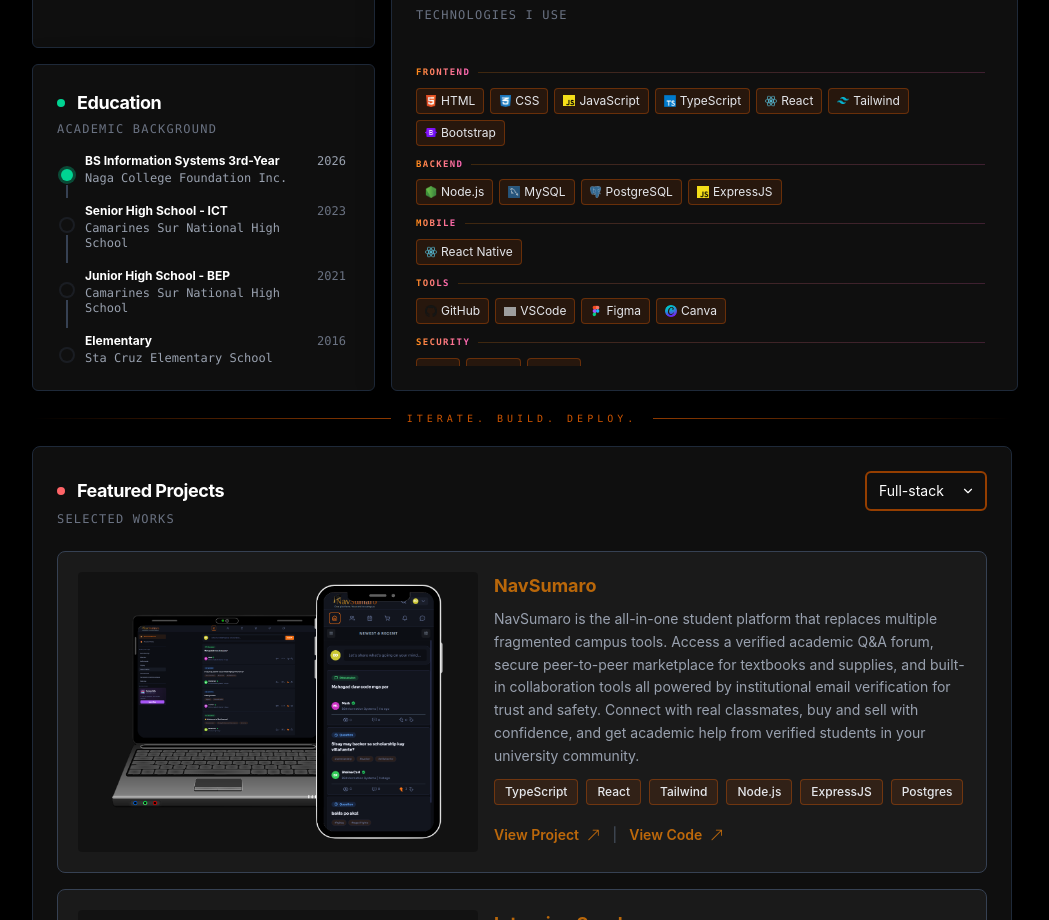
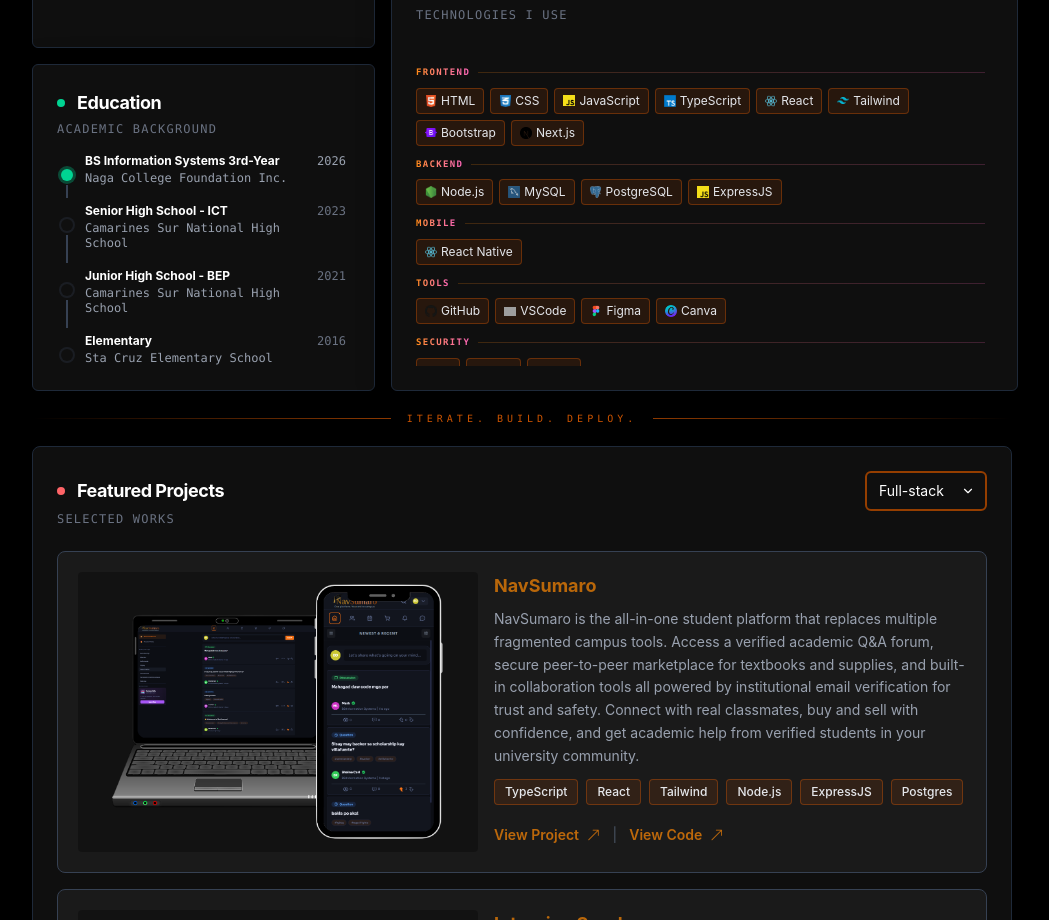
Before and after one commit to ehrvayn/Portfolio, a React (Vite) app: page / in a window 1280 px wide. Shown: the part 1180-2100 px from the top of the page, without its empty margins (118-1167 px from the left). Built offline with nearby package versions, Linux system fonts and the light colour scheme; no server answers; grey boxes are pictures that could not be loaded; what groq-sdk would draw is missing.

Commit message:
Feat: added next.js to tech stack

```diff
--- a/src/components/containers/TechStack.jsx
+++ b/src/components/containers/TechStack.jsx
@@ -13,6 +13,7 @@
 import postgres from "../../assets/img/postgres.png";
 import bootstrap from "../../assets/img/Bootstrap.png";
 import canva from "../../assets/img/CanvaLogo.png";
+import nextLogo from "../../assets/img/NextLogo.png";
 
 function TechStack() {
   const { darkMode } = useDarkMode();
@@ -63,6 +64,7 @@
               { name: "React", img: reactImg },
               { name: "Tailwind", img: tailwindImg },
               { name: "Bootstrap", img: bootstrap },
+              { name: "Next.js", img: nextLogo },
             ],
           },
           {
@@ -97,9 +99,7 @@
           },
           {
             label: "Cloud",
-            techs: [
-              { name: "GCP", img: null },
-            ],
+            techs: [{ name: "GCP", img: null }],
           },
         ].map((section, i) => (
           <div key={i}>
```
Also changed, not shown: src/assets/img/NextLogo.png (added).
